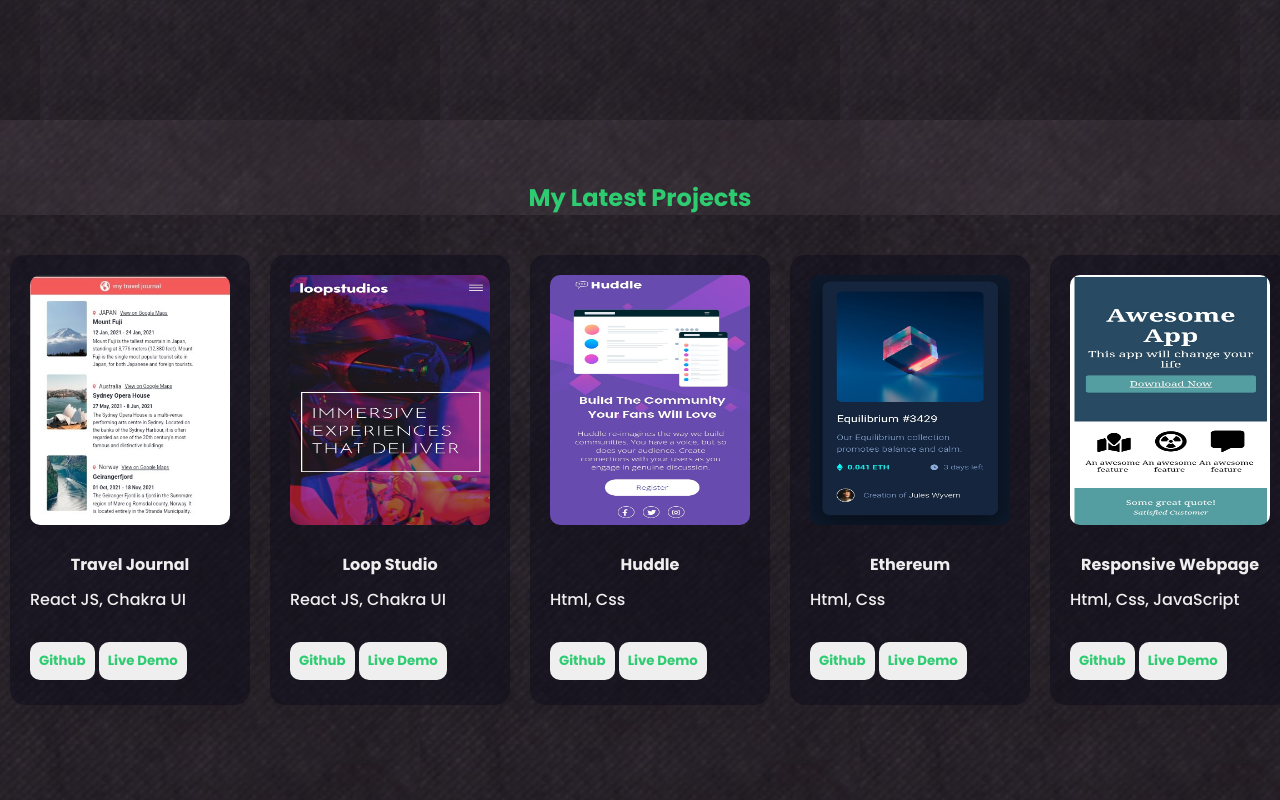
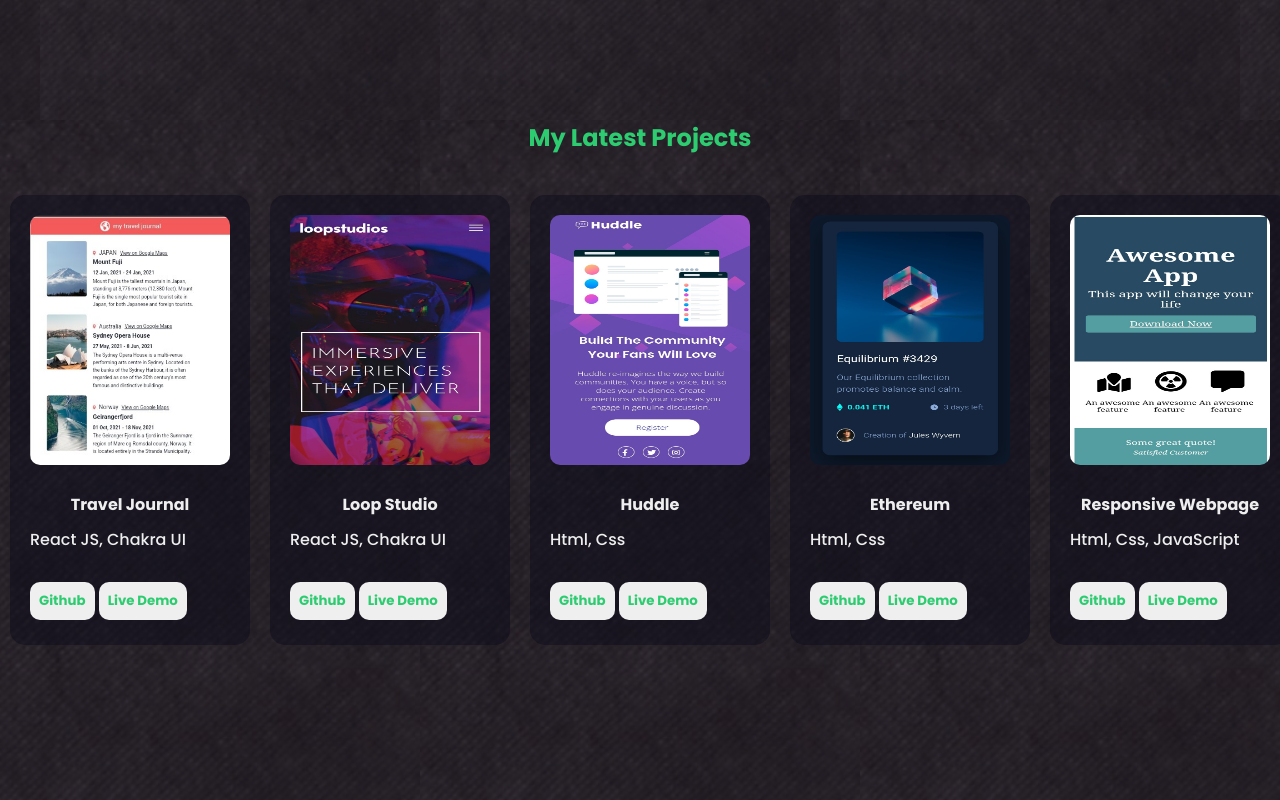
Before and after one commit to Talk2David1/my-portfolio, a plain HTML site: page index.html in a window 1280 px wide. Shown: the part 2280-3080 px from the top of the page. Drawn offline with Linux system fonts and the light colour scheme.

Commit message:
iteration

```diff
--- a/css/styles.css
+++ b/css/styles.css
@@ -273,22 +273,23 @@ span {
 }
 
 /* my works section */
-#works h1 {
-  color: #eee;
-  text-align: center;
-  margin-top: 60px;
-}
-.my-works {
+#works{
   min-height: 100vh;
   background: linear-gradient(rgba(0, 0, 0, 0.493), rgba(0, 0, 0, 0.5)),
     url(../img/background.JPG);
   position: relative;
   background-position: center;
   color: #eee;
+  background-size: 440px;
+}
+
+#works h1 {
+  text-align: center;
+}
+.my-works {
   justify-content: center;
   display: flex;
   padding: 40px;
-  background-size: 440px;
 }
 
 .my-works h4 {
@@ -380,7 +381,6 @@ input,
 textarea {
   width: 450px;
   margin-left: 40px;
-
   background: linear-gradient(rgba(90, 78, 78, 0.493), rgba(0, 0, 0, 0.5)),
     url(../img/background.JPG);
   border: none;
```
